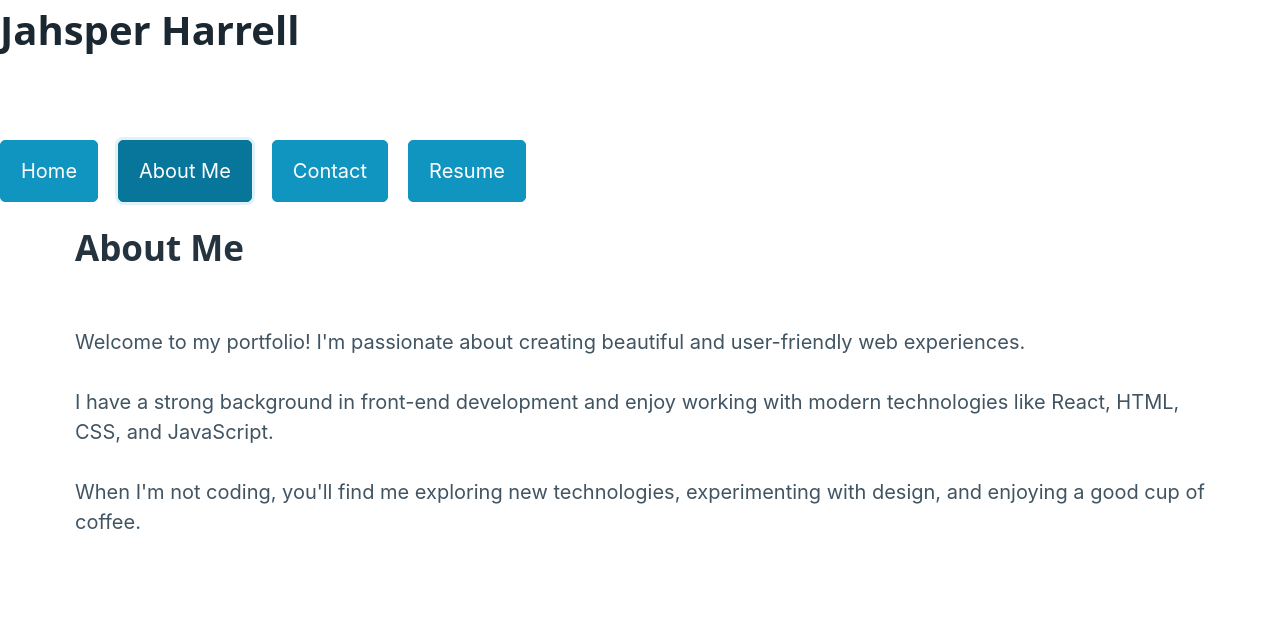
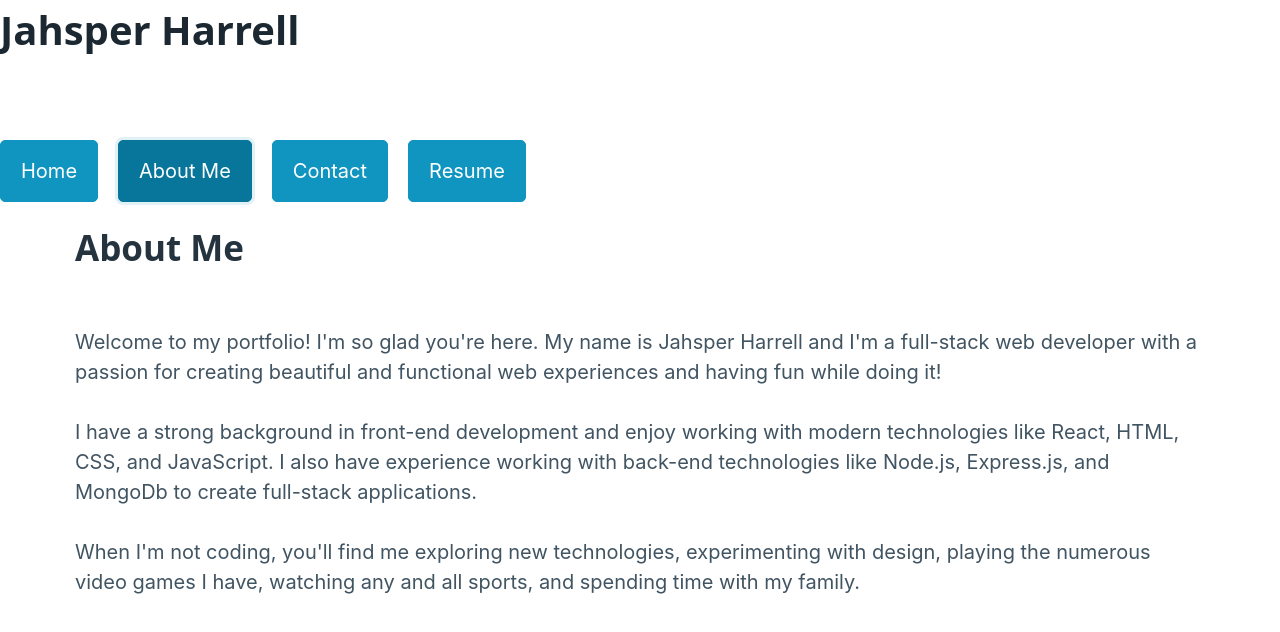
Before and after one commit to JahsperH/personalReactPortfolio, a React (Create React App) app in the folder personalportfolio/: page / in a window 1280 px wide. Both pictures are taken after a click on the button "About Me". Shown: the top 632 px of the page. Built offline with nearby package versions, Linux system fonts and the light colour scheme.

Commit message:
Added the readme as well as updated some things in the about.js.

```diff
--- a/personalportfolio/src/App.js
+++ b/personalportfolio/src/App.js
@@ -1,7 +1,6 @@
 import React, { useState } from 'react';
 import Nav from './component/Nav';
 import About from './component/About';
-// import Portfolio from './component/Portfolio';
 import Contact from './component/Contact';
 import Resume from './component/Resume';
 import Home from './component/Home';
@@ -22,9 +21,6 @@ const App = () => {
     case 'about':
       displayedSection = <About />;
       break;
-    // case 'portfolio':
-    //   displayedSection = <Portfolio />;
-    //   break;
     case 'contact':
       displayedSection = <Contact />;
       break;
--- a/personalportfolio/src/component/About.js
+++ b/personalportfolio/src/component/About.js
@@ -7,17 +7,16 @@ const About = () => {
         <h2 className="text-2xl font-bold mb-4">About Me</h2>
         <div className="bg-white p-6 rounded-lg shadow-md">
           <p className="text-gray-700">
-            Welcome to my portfolio! I'm passionate about creating beautiful and
-            user-friendly web experiences.
+            Welcome to my portfolio! I'm so glad you're here. My name is Jahsper Harrell and I'm a full-stack web developer with a passion for creating beautiful and functional web experiences and having fun while doing it!
           </p>
           <p className="text-gray-700 mt-4">
             I have a strong background in front-end development and enjoy
             working with modern technologies like React, HTML, CSS, and
-            JavaScript.
+            JavaScript. I also have experience working with back-end technologies like Node.js, Express.js, and MongoDb to create full-stack applications.
           </p>
           <p className="text-gray-700 mt-4">
             When I'm not coding, you'll find me exploring new technologies,
-            experimenting with design, and enjoying a good cup of coffee.
+            experimenting with design, playing the numerous video games I have, watching any and all sports, and spending time with my family.
           </p>
         </div>
       </div>
```
Also changed, not shown: 1 other file (tests, documents, lock files or other folders).
